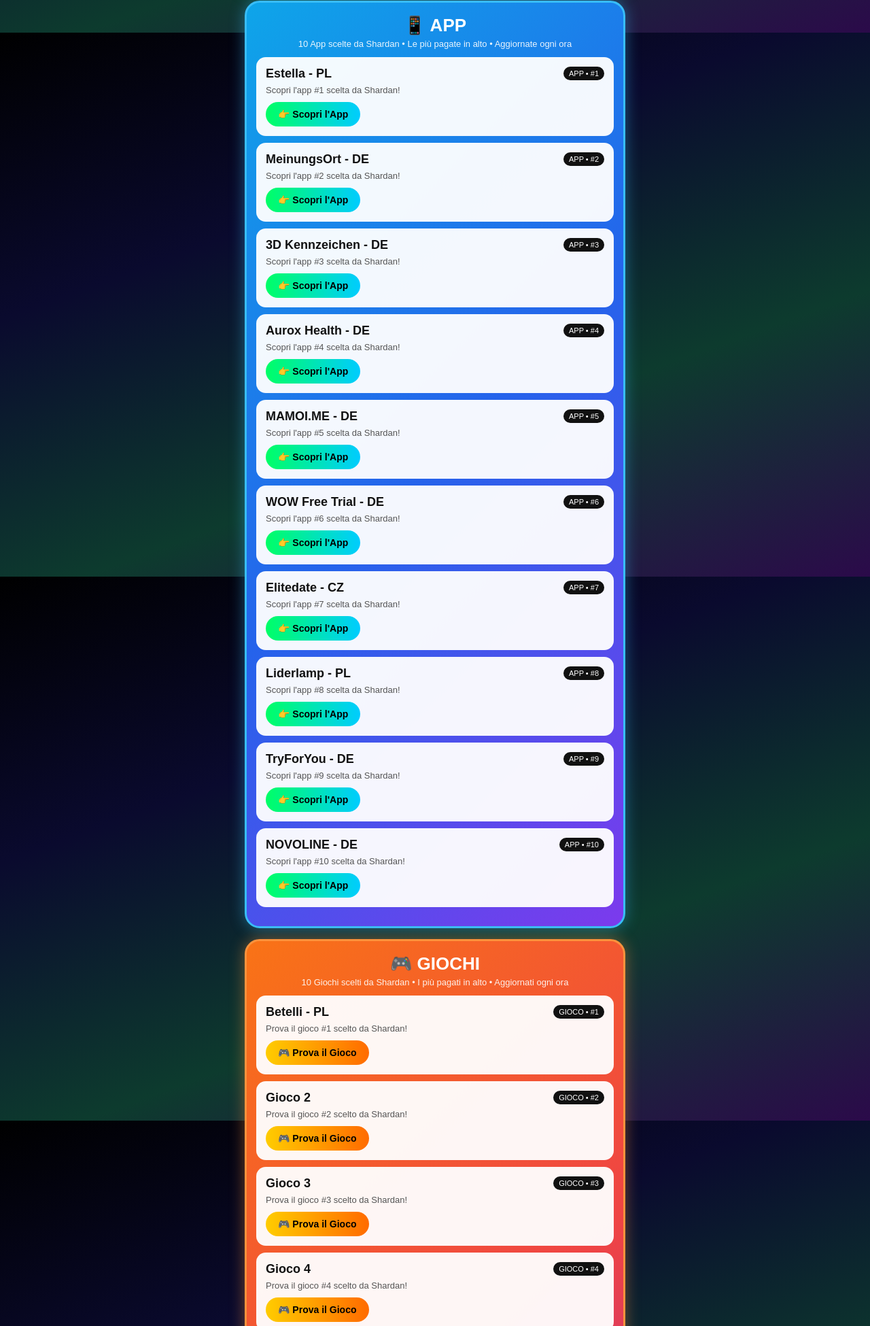
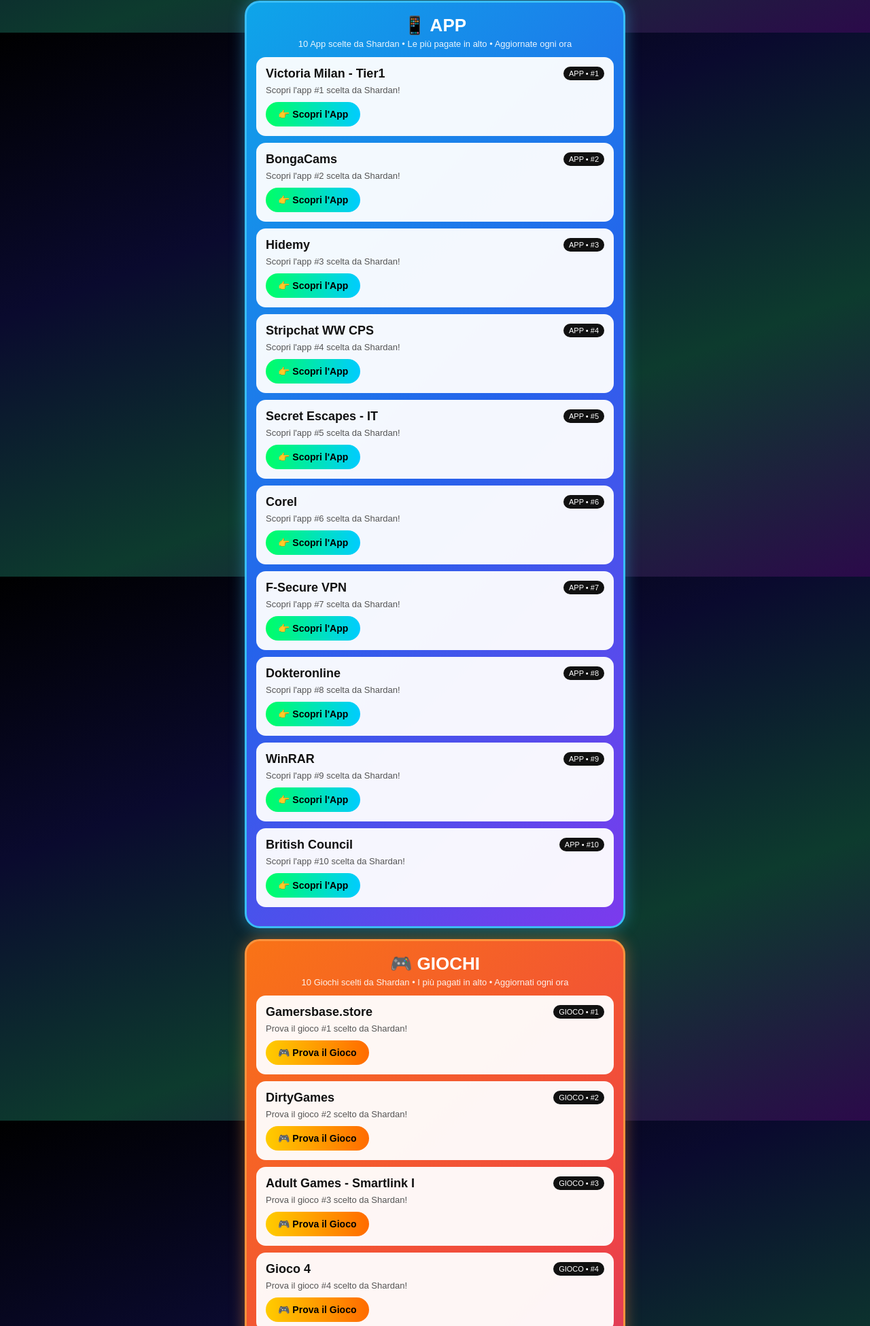
Before and after one commit to cristianmeloni88-droid/mylead-sito, a plain HTML site: page index.html in a window 1280 px wide. Shown: the part 752-2702 px from the top of the page at 68% size. Drawn offline with Linux system fonts and the light colour scheme.

Commit message:
Aggiorna 10 App + 10 Giochi da MyLead - Top payout

```diff
--- a/index.html
+++ b/index.html
@@ -63,32 +63,32 @@
 <div class="secondaria app-box">
   <h2>📱 APP</h2>
   <div class="sottotitolo">10 App scelte da Shardan • Le più pagate in alto • Aggiornate ogni ora</div>
-  <div class="card"><span class="tag">APP • #1</span><b>Estella - PL</b><p>Scopri l'app #1 scelta da Shardan!</p><a class="btn-verde" href="https://estella.eu">👉 Scopri l'App</a></div>
-  <div class="card"><span class="tag">APP • #2</span><b>MeinungsOrt - DE</b><p>Scopri l'app #2 scelta da Shardan!</p><a class="btn-verde" href="http://kl.adspirit.de/adclick.php?pid=491&wmid=3099&chc=1&nvc=1&ord=[timestamp]&sid=[td_affiliate_id]&extsubid=[td_guid]">👉 Scopri l'App</a></div>
-  <div class="card"><span class="tag">APP • #3</span><b>3D Kennzeichen - DE</b><p>Scopri l'app #3 scelta da Shardan!</p><a class="btn-verde" href="https://3d-kennzeichen.de/autokennzeichen">👉 Scopri l'App</a></div>
-  <div class="card"><span class="tag">APP • #4</span><b>Aurox Health - DE</b><p>Scopri l'app #4 scelta da Shardan!</p><a class="btn-verde" href="https://de.auroxhealth.com/">👉 Scopri l'App</a></div>
-  <div class="card"><span class="tag">APP • #5</span><b>MAMOI.ME - DE</b><p>Scopri l'app #5 scelta da Shardan!</p><a class="btn-verde" href="https://mamoi.me/de/">👉 Scopri l'App</a></div>
-  <div class="card"><span class="tag">APP • #6</span><b>WOW Free Trial - DE</b><p>Scopri l'app #6 scelta da Shardan!</p><a class="btn-verde" href="https://www.amazon.de/gp/video/offers">👉 Scopri l'App</a></div>
-  <div class="card"><span class="tag">APP • #7</span><b>Elitedate - CZ</b><p>Scopri l'app #7 scelta da Shardan!</p><a class="btn-verde" href="https://www.elitedate.cz/">👉 Scopri l'App</a></div>
-  <div class="card"><span class="tag">APP • #8</span><b>Liderlamp - PL</b><p>Scopri l'app #8 scelta da Shardan!</p><a class="btn-verde" href="https://www.liderlamp.pl/">👉 Scopri l'App</a></div>
-  <div class="card"><span class="tag">APP • #9</span><b>TryForYou - DE</b><p>Scopri l'app #9 scelta da Shardan!</p><a class="btn-verde" href="http://www.tryforyou.de">👉 Scopri l'App</a></div>
-  <div class="card"><span class="tag">APP • #10</span><b>NOVOLINE - DE</b><p>Scopri l'app #10 scelta da Shardan!</p><a class="btn-verde" href="https://www.novoline.de/de">👉 Scopri l'App</a></div>
+  <div class="card"><span class="tag">APP • #1</span><b>Victoria Milan - Tier1</b><p>Scopri l'app #1 scelta da Shardan!</p><a class="btn-verde" href="https://estella.eu">👉 Scopri l'App</a></div>
+  <div class="card"><span class="tag">APP • #2</span><b>BongaCams</b><p>Scopri l'app #2 scelta da Shardan!</p><a class="btn-verde" href="http://kl.adspirit.de/adclick.php?pid=491&wmid=3099&chc=1&nvc=1&ord=[timestamp]&sid=[td_affiliate_id]&extsubid=[td_guid]">👉 Scopri l'App</a></div>
+  <div class="card"><span class="tag">APP • #3</span><b>Hidemy</b><p>Scopri l'app #3 scelta da Shardan!</p><a class="btn-verde" href="https://3d-kennzeichen.de/autokennzeichen">👉 Scopri l'App</a></div>
+  <div class="card"><span class="tag">APP • #4</span><b>Stripchat WW CPS</b><p>Scopri l'app #4 scelta da Shardan!</p><a class="btn-verde" href="https://de.auroxhealth.com/">👉 Scopri l'App</a></div>
+  <div class="card"><span class="tag">APP • #5</span><b>Secret Escapes - IT</b><p>Scopri l'app #5 scelta da Shardan!</p><a class="btn-verde" href="https://mamoi.me/de/">👉 Scopri l'App</a></div>
+  <div class="card"><span class="tag">APP • #6</span><b>Corel</b><p>Scopri l'app #6 scelta da Shardan!</p><a class="btn-verde" href="https://www.amazon.de/gp/video/offers">👉 Scopri l'App</a></div>
+  <div class="card"><span class="tag">APP • #7</span><b>F-Secure VPN</b><p>Scopri l'app #7 scelta da Shardan!</p><a class="btn-verde" href="https://www.elitedate.cz/">👉 Scopri l'App</a></div>
+  <div class="card"><span class="tag">APP • #8</span><b>Dokteronline</b><p>Scopri l'app #8 scelta da Shardan!</p><a class="btn-verde" href="https://www.liderlamp.pl/">👉 Scopri l'App</a></div>
+  <div class="card"><span class="tag">APP • #9</span><b>WinRAR</b><p>Scopri l'app #9 scelta da Shardan!</p><a class="btn-verde" href="http://www.tryforyou.de">👉 Scopri l'App</a></div>
+  <div class="card"><span class="tag">APP • #10</span><b>British Council</b><p>Scopri l'app #10 scelta da Shardan!</p><a class="btn-verde" href="https://www.novoline.de/de">👉 Scopri l'App</a></div>
 </div>
 
 <!-- SCHEDA SECONDARIA 2 - GIOCHI -->
 <div class="secondaria giochi-box">
   <h2>🎮 GIOCHI</h2>
   <div class="sottotitolo">10 Giochi scelti da Shardan • I più pagati in alto • Aggiornati ogni ora</div>
-  <div class="card"><span class="tag">GIOCO • #1</span><b>Betelli - PL</b><p>Prova il gioco #1 scelto da Shardan!</p><a class="btn-arancio" href="https://betelli.pl/">🎮 Prova il Gioco</a></div>
-  <div class="card"><span class="tag">GIOCO • #2</span><b>Gioco 2</b><p>Prova il gioco #2 scelto da Shardan!</p><a class="btn-arancio" href="#">🎮 Prova il Gioco</a></div>
-  <div class="card"><span class="tag">GIOCO • #3</span><b>Gioco 3</b><p>Prova il gioco #3 scelto da Shardan!</p><a class="btn-arancio" href="#">🎮 Prova il Gioco</a></div>
-  <div class="card"><span class="tag">GIOCO • #4</span><b>Gioco 4</b><p>Prova il gioco #4 scelto da Shardan!</p><a class="btn-arancio" href="#">🎮 Prova il Gioco</a></div>
-  <div class="card"><span class="tag">GIOCO • #5</span><b>Gioco 5</b><p>Prova il gioco #5 scelto da Shardan!</p><a class="btn-arancio" href="#">🎮 Prova il Gioco</a></div>
-  <div class="card"><span class="tag">GIOCO • #6</span><b>Gioco 6</b><p>Prova il gioco #6 scelto da Shardan!</p><a class="btn-arancio" href="#">🎮 Prova il Gioco</a></div>
-  <div class="card"><span class="tag">GIOCO • #7</span><b>Gioco 7</b><p>Prova il gioco #7 scelto da Shardan!</p><a class="btn-arancio" href="#">🎮 Prova il Gioco</a></div>
-  <div class="card"><span class="tag">GIOCO • #8</span><b>Gioco 8</b><p>Prova il gioco #8 scelto da Shardan!</p><a class="btn-arancio" href="#">🎮 Prova il Gioco</a></div>
-  <div class="card"><span class="tag">GIOCO • #9</span><b>Gioco 9</b><p>Prova il gioco #9 scelto da Shardan!</p><a class="btn-arancio" href="#">🎮 Prova il Gioco</a></div>
-  <div class="card"><span class="tag">GIOCO • #10</span><b>Gioco 10</b><p>Prova il gioco #10 scelto da Shardan!</p><a class="btn-arancio" href="#">🎮 Prova il Gioco</a></div>
+  <div class="card"><span class="tag">GIOCO • #1</span><b>Gamersbase.store</b><p>Prova il gioco #1 scelto da Shardan!</p><a class="btn-arancio" href="https://betelli.pl/">🎮 Prova il Gioco</a></div>
+  <div class="card"><span class="tag">GIOCO • #2</span><b>DirtyGames</b><p>Prova il gioco #2 scelto da Shardan!</p><a class="btn-arancio" href="https://www.victoriamilan.com/">🎮 Prova il Gioco</a></div>
+  <div class="card"><span class="tag">GIOCO • #3</span><b>Adult Games - Smartlink I</b><p>Prova il gioco #3 scelto da Shardan!</p><a class="btn-arancio" href="http://bongacams.com">🎮 Prova il Gioco</a></div>
+  <div class="card"><span class="tag">GIOCO • #4</span><b>Gioco 4</b><p>Prova il gioco #4 scelto da Shardan!</p><a class="btn-arancio" href="https://hidemxname.net/">🎮 Prova il Gioco</a></div>
+  <div class="card"><span class="tag">GIOCO • #5</span><b>Gioco 5</b><p>Prova il gioco #5 scelto da Shardan!</p><a class="btn-arancio" href="https://ru.stripchat.com/">🎮 Prova il Gioco</a></div>
+  <div class="card"><span class="tag">GIOCO • #6</span><b>Gioco 6</b><p>Prova il gioco #6 scelto da Shardan!</p><a class="btn-arancio" href="http://it.secretescapes.com/">🎮 Prova il Gioco</a></div>
+  <div class="card"><span class="tag">GIOCO • #7</span><b>Gioco 7</b><p>Prova il gioco #7 scelto da Shardan!</p><a class="btn-arancio" href="https://www.corel.com">🎮 Prova il Gioco</a></div>
+  <div class="card"><span class="tag">GIOCO • #8</span><b>Gioco 8</b><p>Prova il gioco #8 scelto da Shardan!</p><a class="btn-arancio" href="https://www.f-secure.com/en">🎮 Prova il Gioco</a></div>
+  <div class="card"><span class="tag">GIOCO • #9</span><b>Gioco 9</b><p>Prova il gioco #9 scelto da Shardan!</p><a class="btn-arancio" href="http://dokteronline.com">🎮 Prova il Gioco</a></div>
+  <div class="card"><span class="tag">GIOCO • #10</span><b>Gioco 10</b><p>Prova il gioco #10 scelto da Shardan!</p><a class="btn-arancio" href="https://www.win-rar.com/start.html?&L=0">🎮 Prova il Gioco</a></div>
 </div>
 
 <div class="footer">
```
